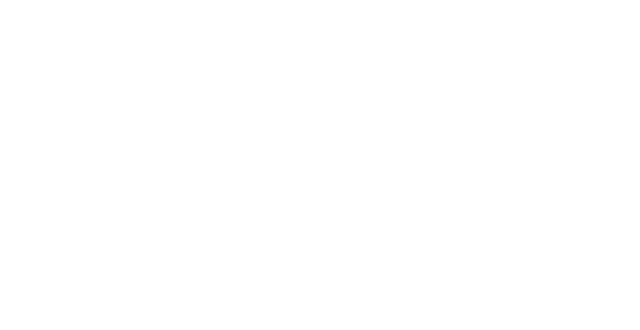
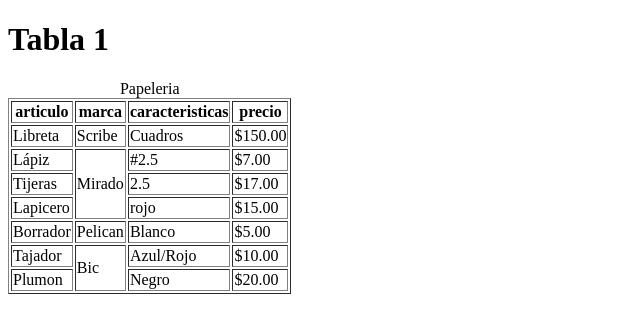
Before and after one commit to xforbesx/programacion_web, a plain HTML site: page EjerciciosHtml/ejercicio3/tabla_1.html in a window 1280 px wide. Shown: the whole page, without its empty margins (0-640 px from the left). Drawn offline with Linux system fonts and the light colour scheme.

Commit message:
creación tabla papeleria

```diff
--- a/EjerciciosHtml/ejercicio3/tabla_1.html
+++ b/EjerciciosHtml/ejercicio3/tabla_1.html
@@ -6,5 +6,58 @@
     <meta name="viewport" content="width=device-width, initial-scale=1.0" />
     <title>Document</title>
   </head>
-  <body></body>
+  <body>
+    <h1>Tabla 1</h1>
+    <table border="1">
+      <caption>Papeleria</caption>
+      <tr>
+        <th>articulo</th>
+        <th>marca</th>
+        <th>caracteristicas</th>
+        <th>precio</th>
+      </tr>
+      <tr>
+        <td>Libreta</td>
+        <td>Scribe</td>
+        <td>Cuadros</td>
+        <td>$150.00</td>
+      </tr>
+      <tr>
+        <td>Lápiz</td>
+        <td rowspan="3">Mirado</td>
+        <td>#2.5</td>
+        <td>$7.00</td>
+      </tr>
+      <tr>
+        <td>Tijeras</td>
+
+        <td>2.5</td>
+        <td>$17.00</td>
+      </tr>
+      <tr>
+        <td>Lapicero</td>
+
+        <td>rojo</td>
+        <td>$15.00</td>
+      </tr>
+      <tr>
+        <td>Borrador</td>
+        <td>Pelican</td>
+        <td>Blanco</td>
+        <td>$5.00</td>
+      </tr>
+      <tr>
+        <td>Tajador</td>
+        <td rowspan="2">Bic</td>
+        <td>Azul/Rojo</td>
+        <td>$10.00</td>
+      </tr>
+      <tr>
+        <td>Plumon</td>
+
+        <td>Negro</td>
+        <td>$20.00</td>
+      </tr>
+    </table>
+  </body>
 </html>
```
